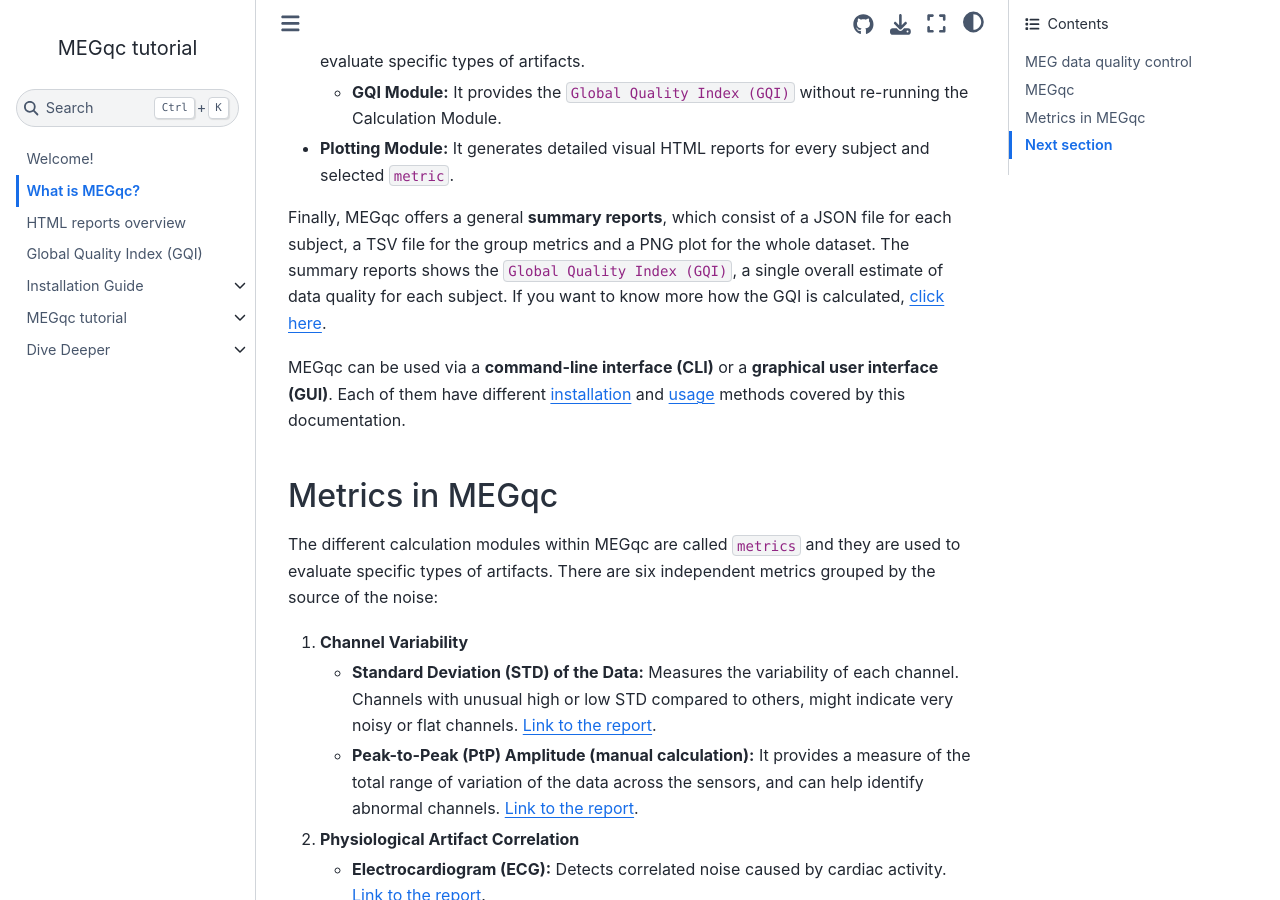
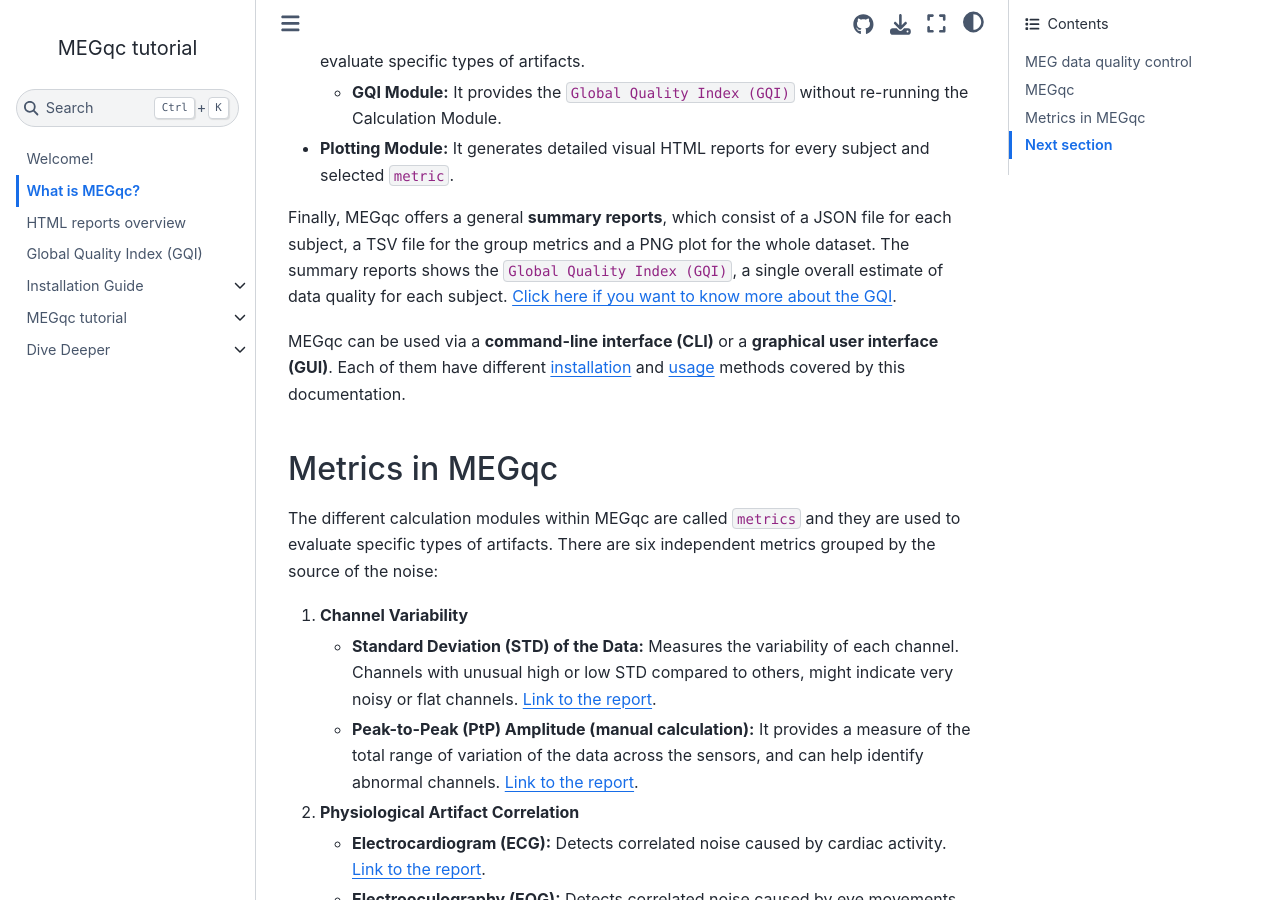
Before and after one commit to ANCPLabOldenburg/megqc_documentation, a Jupyter Book: the page built from book/introduction.md, in a window 1280 px wide and 900 px high, scrolled down 921 px. Built offline with Jupyter Book 1.0.4 settings and Sphinx 7.4.7 and the Sphinx Book theme 1.1.4, drawn with Linux system fonts in a browser that asks for light colours; pages that are not in the unit, such as notebooks, are missing from menus.

Commit message:
Update introduction.md

```diff
--- a/book/introduction.md
+++ b/book/introduction.md
@@ -19,7 +19,7 @@ MEGqc offers 2 modules:
    - **GQI Module:** It provides the `Global Quality Index (GQI)` without re-running the Calculation Module.
 - **Plotting Module:** It generates detailed visual HTML reports for every subject and selected `metric`.
 
-Finally, MEGqc offers a general **summary reports**, which consist of a JSON file for each subject, a TSV file for the group metrics and a PNG plot for the whole dataset. The summary reports shows the `Global Quality Index (GQI)`, a single overall estimate of data quality for each subject. If you want to know more how the GQI is calculated, [click here](./gqi).
+Finally, MEGqc offers a general **summary reports**, which consist of a JSON file for each subject, a TSV file for the group metrics and a PNG plot for the whole dataset. The summary reports shows the `Global Quality Index (GQI)`, a single overall estimate of data quality for each subject. [Click here if you want to know more about the GQI](./gqi).
 
 MEGqc can be used via a **command-line interface (CLI)** or a **graphical user interface (GUI)**. Each of them have different [installation](./installation) and [usage](./tutorial) methods covered by this documentation.
 
```
